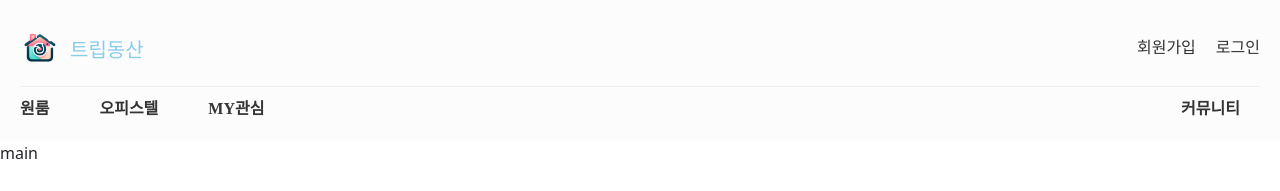
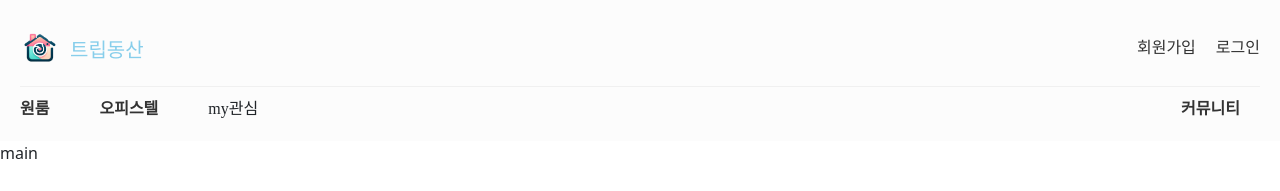
Before and after one commit to trip-ds/tripds-frontend, a Vue app: page / in a window 1280 px wide. Shown: the top 191 px of the page. Built offline with nearby package versions, Linux system fonts and the light colour scheme; a web font is replaced by a local one.

Commit message:
Feat(HeadingNavBar) : my 관심 클릭 이벤트 구현

```diff
--- a/src/components/layout/HeadingNavbar.vue
+++ b/src/components/layout/HeadingNavbar.vue
@@ -14,6 +14,8 @@ const logout = () => {
   userLogout();
   changeMenuState();
 };
+
+defineEmits(["toggle-aside"]);
 </script>
 
 <template>
@@ -47,7 +49,7 @@ const logout = () => {
       <ul class="left-menu">
         <li><a href="#">원룸</a></li>
         <li><a href="#">오피스텔</a></li>
-        <li><a href="#">MY관심</a></li>
+        <li @click.prevent="$emit('toggle-aside')">my관심</li>
       </ul>
       <ul class="right-menu">
         <li><a href="#">커뮤니티</a></li>
@@ -58,6 +60,8 @@ const logout = () => {
 
 <style scoped>
 header {
+  position: relative;
+  z-index: 100;
   font-family: "Jalnan2TTF";
   background-color: #fcfcfc;
   padding: 20px;
```
